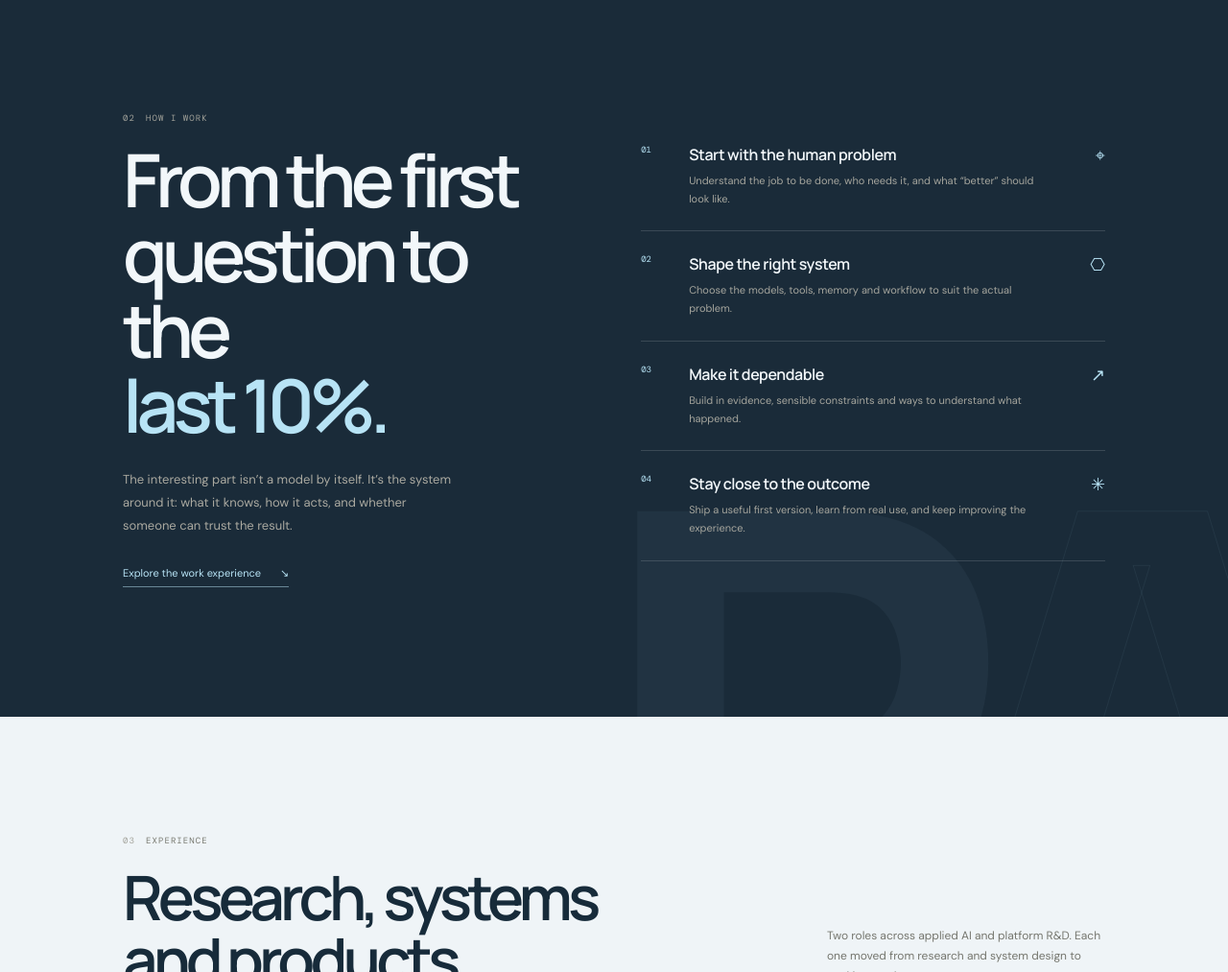
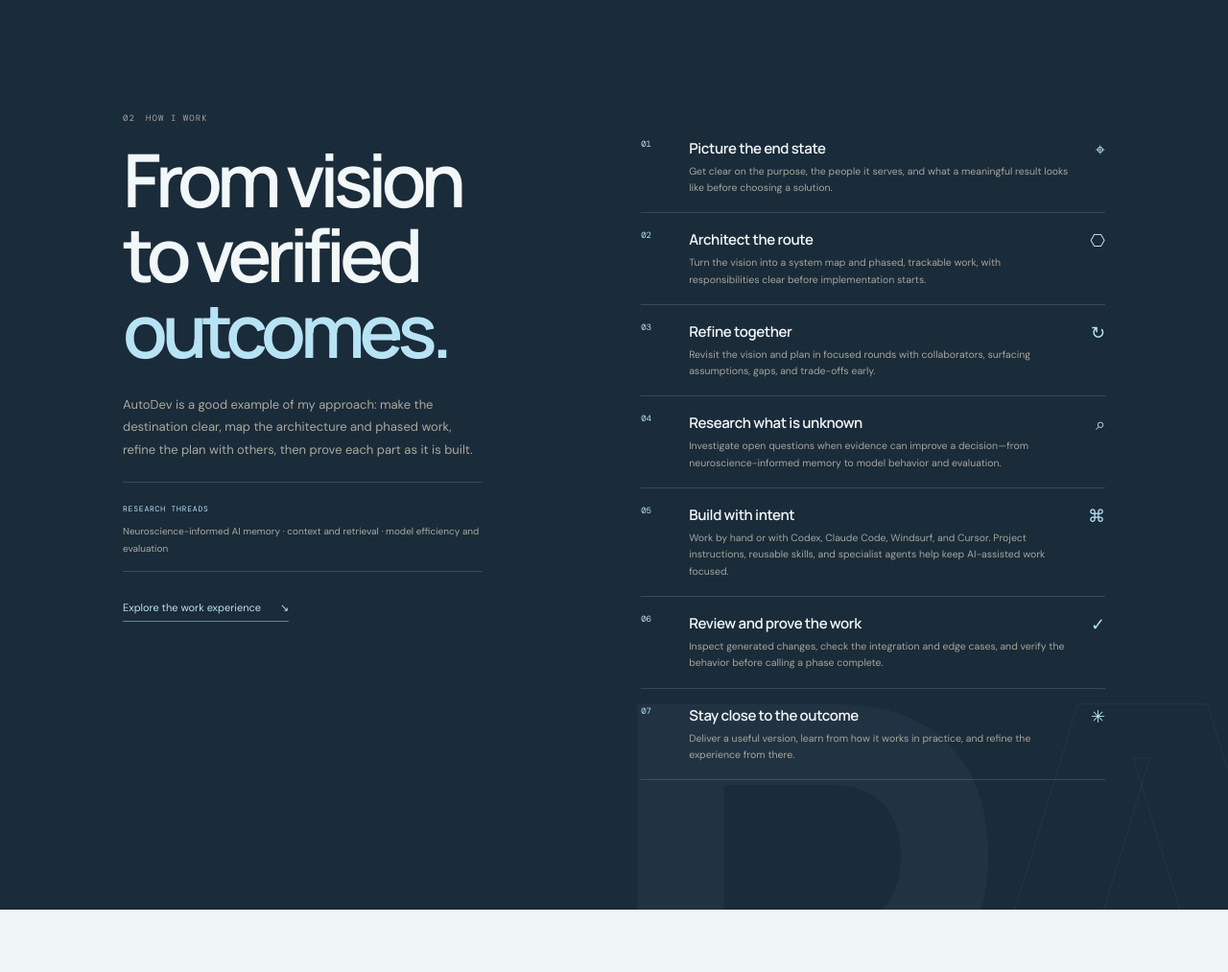
Before and after one commit to raziashary/portfolio, a website built with Vite: page index.html in a window 1280 px wide. Shown: the part 2960-3973 px from the top of the page at 96% size. Built offline with nearby package versions, Linux system fonts and the light colour scheme.

Commit message:
feat: describe research and development workflow

```diff
--- a/src/main.ts
+++ b/src/main.ts
@@ -253,12 +253,15 @@ document.querySelector<HTMLDivElement>('#app')!.innerHTML = `
 
     <section class="approach-section" id="approach" aria-labelledby="approach-title">
       <div class="section-wrap approach-inner">
-        <div class="approach-copy reveal"><p class="section-label"><span>02</span> HOW I WORK</p><h2 id="approach-title">From the first<br />question to the<br /><em>last 10%.</em></h2><p class="approach-lead">The interesting part isn’t a model by itself. It’s the system around it: what it knows, how it acts, and whether someone can trust the result.</p><a class="text-link" href="#career">Explore the work experience <span aria-hidden="true">↘</span></a></div>
+        <div class="approach-copy reveal"><p class="section-label"><span>02</span> HOW I WORK</p><h2 id="approach-title">From vision<br />to verified<br /><em>outcomes.</em></h2><p class="approach-lead">AutoDev is a good example of my approach: make the destination clear, map the architecture and phased work, refine the plan with others, then prove each part as it is built.</p><div class="approach-research"><span>RESEARCH THREADS</span><p>Neuroscience-informed AI memory · context and retrieval · model efficiency and evaluation</p></div><a class="text-link" href="#career">Explore the work experience <span aria-hidden="true">↘</span></a></div>
         <div class="approach-steps">
-          <article class="approach-step reveal"><span class="step-number">01</span><div><h3>Start with the human problem</h3><p>Understand the job to be done, who needs it, and what “better” should look like.</p></div><span class="step-glyph" aria-hidden="true">⌖</span></article>
-          <article class="approach-step reveal"><span class="step-number">02</span><div><h3>Shape the right system</h3><p>Choose the models, tools, memory and workflow to suit the actual problem.</p></div><span class="step-glyph" aria-hidden="true">⎔</span></article>
-          <article class="approach-step reveal"><span class="step-number">03</span><div><h3>Make it dependable</h3><p>Build in evidence, sensible constraints and ways to understand what happened.</p></div><span class="step-glyph" aria-hidden="true">↗</span></article>
-          <article class="approach-step reveal"><span class="step-number">04</span><div><h3>Stay close to the outcome</h3><p>Ship a useful first version, learn from real use, and keep improving the experience.</p></div><span class="step-glyph" aria-hidden="true">✳</span></article>
+          <article class="approach-step reveal"><span class="step-number">01</span><div><h3>Picture the end state</h3><p>Get clear on the purpose, the people it serves, and what a meaningful result looks like before choosing a solution.</p></div><span class="step-glyph" aria-hidden="true">⌖</span></article>
+          <article class="approach-step reveal"><span class="step-number">02</span><div><h3>Architect the route</h3><p>Turn the vision into a system map and phased, trackable work, with responsibilities clear before implementation starts.</p></div><span class="step-glyph" aria-hidden="true">⎔</span></article>
+          <article class="approach-step reveal"><span class="step-number">03</span><div><h3>Refine together</h3><p>Revisit the vision and plan in focused rounds with collaborators, surfacing assumptions, gaps, and trade-offs early.</p></div><span class="step-glyph" aria-hidden="true">↻</span></article>
+          <article class="approach-step reveal"><span class="step-number">04</span><div><h3>Research what is unknown</h3><p>Investigate open questions when evidence can improve a decision—from neuroscience-informed memory to model behavior and evaluation.</p></div><span class="step-glyph" aria-hidden="true">⌕</span></article>
+          <article class="approach-step reveal"><span class="step-number">05</span><div><h3>Build with intent</h3><p>Work by hand or with Codex, Claude Code, Windsurf, and Cursor. Project instructions, reusable skills, and specialist agents help keep AI-assisted work focused.</p></div><span class="step-glyph" aria-hidden="true">⌘</span></article>
+          <article class="approach-step reveal"><span class="step-number">06</span><div><h3>Review and prove the work</h3><p>Inspect generated changes, check the integration and edge cases, and verify the behavior before calling a phase complete.</p></div><span class="step-glyph" aria-hidden="true">✓</span></article>
+          <article class="approach-step reveal"><span class="step-number">07</span><div><h3>Stay close to the outcome</h3><p>Deliver a useful version, learn from how it works in practice, and refine the experience from there.</p></div><span class="step-glyph" aria-hidden="true">✳</span></article>
         </div>
       </div>
       <div class="approach-ornament" aria-hidden="true">R<span>A</span></div>
--- a/src/style.css
+++ b/src/style.css
@@ -113,15 +113,18 @@ h1, h2, h3, p { margin-top: 0; }
 .approach-copy .section-label { color: #a1a199; }
 .approach-copy h2 { font-size: clamp(46px, 6vw, 82px); }
 .approach-copy h2 em, .contact-content h2 em { color: var(--acid); font-style: normal; }
-.approach-lead { max-width: 345px; margin: 27px 0 25px; color: #aaa9a0; font-size: 13px; line-height: 1.85; }
+.approach-lead { max-width: 375px; margin: 27px 0 22px; color: #aaa9a0; font-size: 13px; line-height: 1.8; }
+.approach-research { max-width: 375px; margin: 0 0 25px; padding: 14px 0 15px; border-top: 1px solid rgba(255,255,255,.14); border-bottom: 1px solid rgba(255,255,255,.14); }
+.approach-research span { color: var(--acid); font: 8px var(--mono); letter-spacing: .1em; }
+.approach-research p { margin: 7px 0 0; color: #aaa9a0; font-size: 10px; line-height: 1.75; }
 .text-link { display: inline-flex; gap: 20px; align-items: center; padding-bottom: 7px; border-bottom: 1px solid rgba(183,227,245,.5); color: var(--acid); font-size: 11px; }
 .text-link span { transition: transform .2s; }
 .text-link:hover span { transform: translate(3px, 3px); }
 .approach-steps { padding-top: 11px; }
-.approach-step { display: grid; grid-template-columns: 35px 1fr 22px; gap: 15px; padding: 23px 0; border-bottom: 1px solid rgba(255,255,255,.14); }
+.approach-step { display: grid; grid-template-columns: 35px 1fr 22px; gap: 15px; padding: 17px 0; border-bottom: 1px solid rgba(255,255,255,.14); }
 .step-number { color: var(--acid); font: 9px var(--mono); }
-.approach-step h3 { margin: 0 0 7px; font: 600 16px var(--head); letter-spacing: -.025em; }
-.approach-step p { max-width: 370px; margin: 0; color: #a5a59d; font-size: 11px; line-height: 1.75; }
+.approach-step h3 { margin: 0 0 5px; font: 600 15px var(--head); letter-spacing: -.025em; }
+.approach-step p { max-width: 430px; margin: 0; color: #a5a59d; font-size: 10.5px; line-height: 1.65; }
 .step-glyph { justify-self: end; color: var(--acid); font-size: 18px; }
 .approach-ornament { position: absolute; right: -3vw; bottom: -19vw; color: rgba(183,227,245,.045); font: 800 52vw/.7 var(--head); letter-spacing: -.15em; user-select: none; }
 .approach-ornament span { color: transparent; -webkit-text-stroke: 1px rgba(183,227,245,.06); }
@@ -369,6 +372,8 @@ h1, h2, h3, p { margin-top: 0; }
   .approach-inner { grid-template-columns: 1fr; gap: 39px; }
   .approach-copy h2 { font-size: 57px; }
   .approach-lead { margin: 20px 0; font-size: 12px; }
+  .approach-research { margin-bottom: 20px; }
+  .approach-research p { font-size: 9px; }
   .approach-step { grid-template-columns: 27px 1fr 19px; gap: 9px; padding: 18px 0; }
   .approach-step h3 { font-size: 14px; }
   .approach-step p { font-size: 10px; }
```
